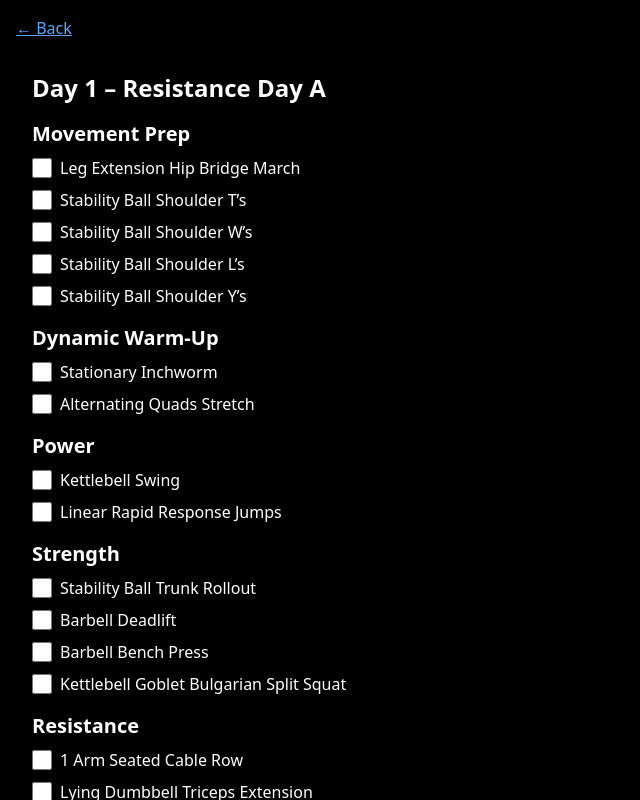
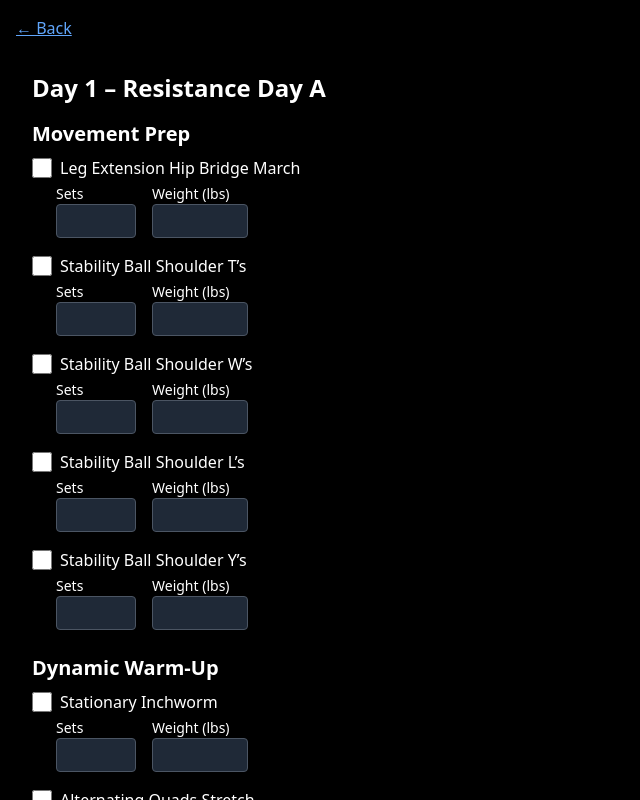
Before and after one commit to Chajir/my4dayfitness, a React (Vite) app: page / in a window 1280 px wide. Both pictures are taken after a click on the button "Day 1". Shown: the top 800 px of the page, without its empty margins (0-640 px from the left). Built offline with nearby package versions, Linux system fonts and the light colour scheme.

Commit message:
Add sets and weight tracking with local persistence

```diff
--- a/src/App.jsx
+++ b/src/App.jsx
@@ -212,11 +212,29 @@ const WorkoutDay = ({ day, data, onComplete }) => {
   const [checked, setChecked] = useState(
     data.sections.map((section) => section.exercises.map(() => false))
   );
+  const [exerciseData, setExerciseData] = useState(() => {
+    const saved = localStorage.getItem(`exerciseData-${day}`);
+    return saved ? JSON.parse(saved) : {};
+  });
+
+  useEffect(() => {
+    localStorage.setItem(`exerciseData-${day}`, JSON.stringify(exerciseData));
+  }, [exerciseData, day]);
 
   const toggleCheckbox = (sectionIndex, exerciseIndex) => {
     const updated = [...checked];
     updated[sectionIndex][exerciseIndex] = !updated[sectionIndex][exerciseIndex];
     setChecked(updated);
+  };
+
+  const handleChange = (exercise, field, value) => {
+    setExerciseData((prev) => ({
+      ...prev,
+      [exercise]: {
+        ...prev[exercise],
+        [field]: value,
+      },
+    }));
   };
 
   const allExercisesChecked = checked.every((section) =>
@@ -236,18 +254,40 @@ const WorkoutDay = ({ day, data, onComplete }) => {
     <div className="text-white p-4">
       <h2 className="text-2xl font-bold mb-4">{day} – {data.title}</h2>
       {data.sections.map((section, i) => (
-        <div key={i} className="mb-4">
+        <div key={i} className="mb-6">
           <h3 className="text-xl font-semibold mb-2">{section.name}</h3>
-          <ul className="space-y-2">
+          <ul className="space-y-4">
             {section.exercises.map((exercise, j) => (
-              <li key={j} className="flex items-center space-x-2">
+              <li key={j} className="space-y-1">
+                <div className="flex items-center space-x-2">
                   <input
                     type="checkbox"
                     checked={checked[i][j]}
                     onChange={() => toggleCheckbox(i, j)}
                     className="w-5 h-5"
                   />
-                <span>{exercise}</span>
+                  <span className="font-medium">{exercise}</span>
+                </div>
+                <div className="ml-6 flex flex-wrap gap-4">
+                  <div>
+                    <label className="block text-sm">Sets</label>
+                    <input
+                      type="number"
+                      value={exerciseData[exercise]?.sets || ""}
+                      onChange={(e) => handleChange(exercise, "sets", e.target.value)}
+                      className="bg-gray-800 border border-gray-600 rounded px-2 py-1 w-20"
+                    />
+                  </div>
+                  <div>
+                    <label className="block text-sm">Weight (lbs)</label>
+                    <input
+                      type="text"
+                      value={exerciseData[exercise]?.weight || ""}
+                      onChange={(e) => handleChange(exercise, "weight", e.target.value)}
+                      className="bg-gray-800 border border-gray-600 rounded px-2 py-1 w-24"
+                    />
+                  </div>
+                </div>
               </li>
             ))}
           </ul>
```
Lines whose indentation alone changed are shown as unchanged.
